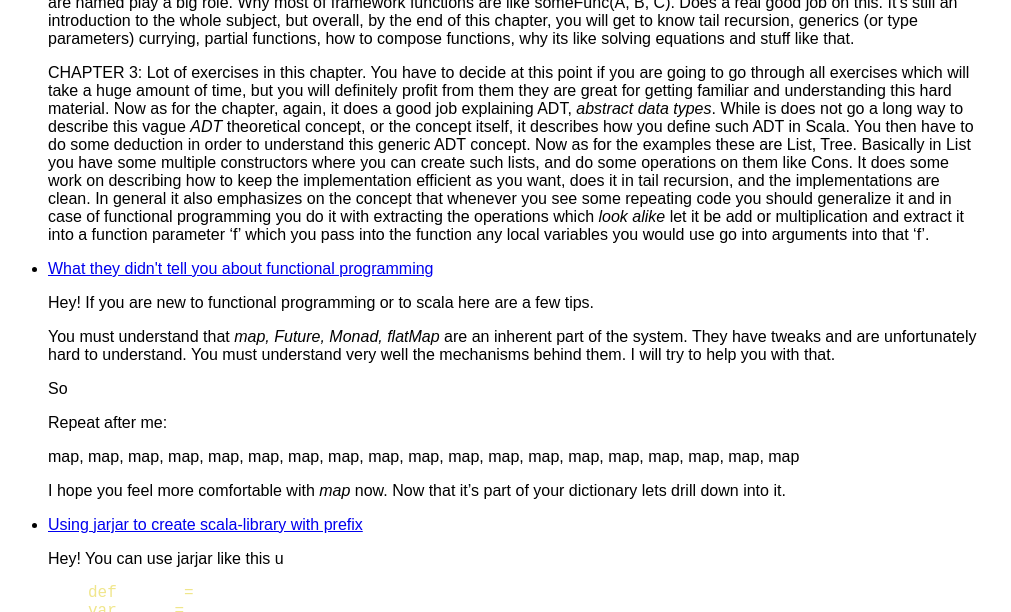
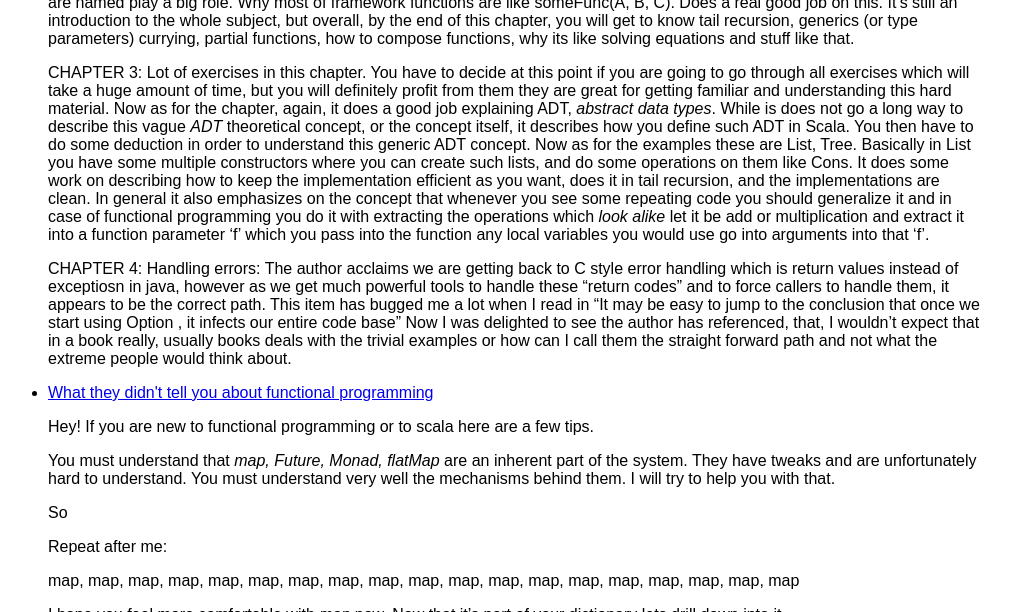
Before and after one commit to tomer-ben-david-archive/tomer-ben-david-archive.github.io, a Jekyll site: the page built from index.html, in a window 1280 px wide and 900 px high, scrolled down 4347 px, cut to the strip 0-612 px from the top of the window. Shown: the whole strip, without its empty margins (143-1154 px from the left). Built offline with Jekyll 4.4.1, drawn with Linux system fonts in a browser that asks for light colours.

Commit message:
catch failure in scala

```diff
--- a/_posts/2014-05-14-book-review-functional-programming-in-scala.md
+++ b/_posts/2014-05-14-book-review-functional-programming-in-scala.md
@@ -15,3 +15,6 @@ The bad: No jokes, no real fun.  I like books with jokes and fun, the author doe
 CHAPTER 2: A very good job in describing functions.  In currying, partial functions, how generics or polymorphic functions as they are named play a big role.  Why most of framework functions are like someFunc(A, B, C).  Does a real good job on this.  It's still an introduction to the whole subject, but overall, by the end of this chapter, you will get to know tail recursion, generics (or type parameters) currying, partial functions, how to compose functions, why its like solving equations and stuff like that.
 
 CHAPTER 3: Lot of exercises in this chapter.  You have to decide at this point if you are going to go through all exercises which will take a huge amount of time, but you will definitely profit from them they are great for getting familiar and understanding this hard material.  Now as for the chapter, again, it does a good job explaining ADT, *abstract data types*.  While is does not go a long way to describe this vague *ADT* theoretical concept, or the concept itself, it describes how you define such ADT in Scala.  You then have to do some deduction in order to understand this generic ADT concept.  Now as for the examples these are List, Tree.  Basically in List you have some multiple constructors where you can create such lists, and do some operations on them like Cons.  It does some work on describing how to keep the implementation efficient as you want, does it in tail recursion, and the implementations are clean.  In general it also emphasizes on the concept that whenever you see some repeating code you should generalize it and in case of functional programming you do it with extracting the operations which *look alike* let it be add or multiplication and extract it into a function parameter 'f' which you pass into the function any local variables you would use go into arguments into that 'f'.
+
+CHAPTER 4: Handling errors: The author acclaims we are getting back to C style error handling which is return values instead of exceptiosn in java, however as we get much powerful tools to handle these "return codes" and to force callers to handle them, it appears to be the correct path.  This item has bugged me a lot when I read in "It may be easy to jump to the conclusion that once we start using Option , it
+infects our entire code base"  Now I was delighted to see the author has referenced, that, I wouldn't expect that in a book really, usually books deals with the trivial examples or how can I call them the straight forward path and not what the extreme people would think about.
```
